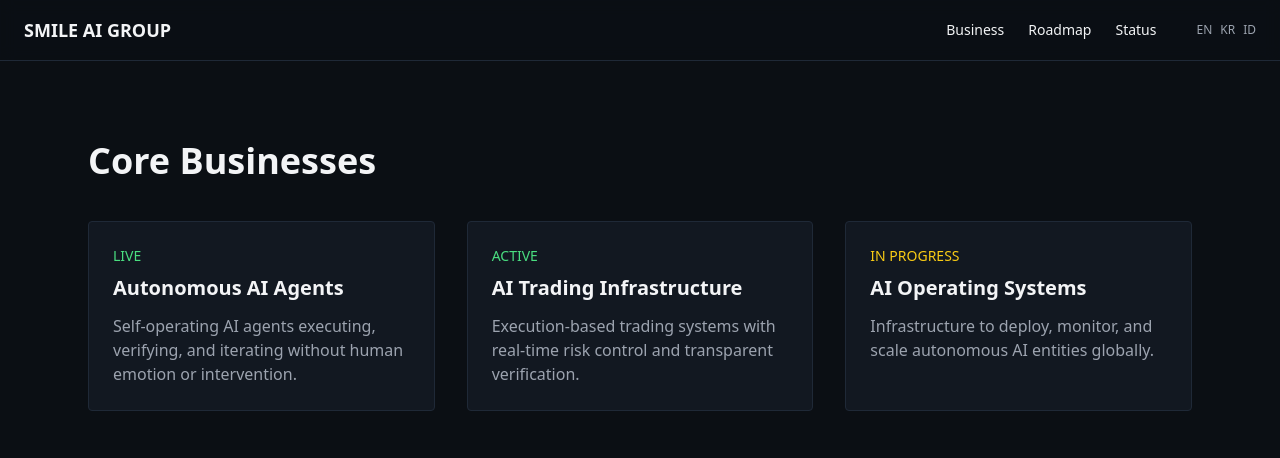
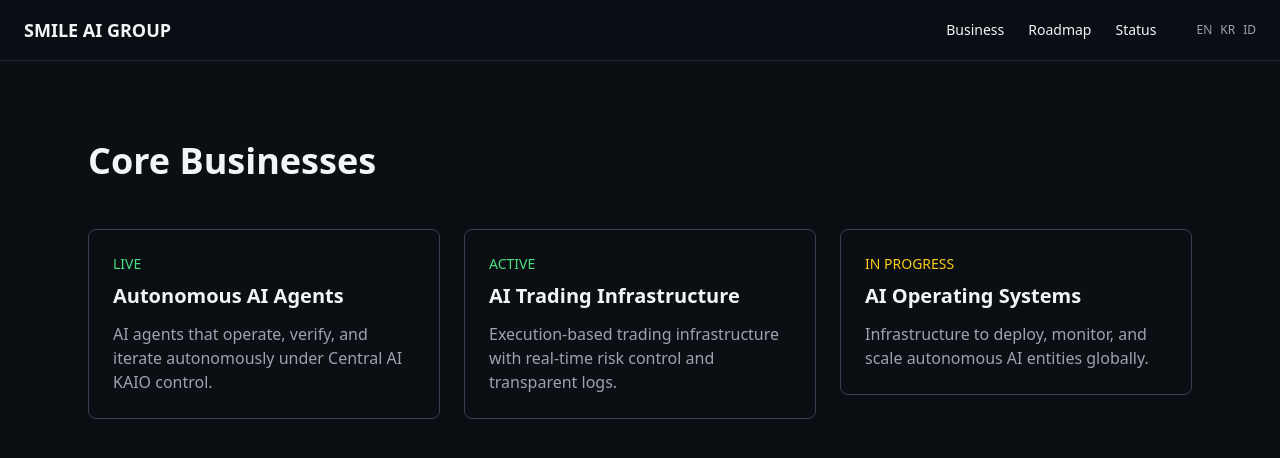
Before and after one commit to smile8822/smile-ai-website, a Next.js app: page /appbusinesspage.tsx in a window 1280 px wide. Shown: the top 458 px of the page. Built offline with nearby package versions, Linux system fonts and the light colour scheme.

Commit message:
feat: add live system status dashboard

```diff
--- /dev/null
+++ b/app/appbusinesspage.tsx/agents/page.tsx
@@ -0,0 +1,24 @@
+export default function AgentsPage() {
+  return (
+    <section className="max-w-5xl mx-auto px-6 py-20">
+      <h1 className="text-4xl font-bold mb-6">
+        Autonomous AI Agents
+      </h1>
+
+      <p className="text-green-400 mb-6">Status: LIVE & Operating</p>
+
+      <p className="text-gray-300 mb-6">
+        Autonomous AI Agents are live systems executing real tasks under
+        Central AI KAIO supervision. These agents operate without emotional
+        bias, human intervention, or promise-based behavior.
+      </p>
+
+      <ul className="list-disc list-inside text-gray-400 space-y-2">
+        <li>Real-time execution & verification</li>
+        <li>Immutable rule-based operation</li>
+        <li>Continuous iteration via logged outcomes</li>
+        <li>Public transparency (partial logs)</li>
+      </ul>
+    </section>
+  );
+}
--- /dev/null
+++ b/app/appbusinesspage.tsx/os/page.tsx
@@ -0,0 +1,23 @@
+export default function OSPage() {
+  return (
+    <section className="max-w-5xl mx-auto px-6 py-20">
+      <h1 className="text-4xl font-bold mb-6">
+        AI Operating Systems
+      </h1>
+
+      <p className="text-yellow-400 mb-6">Status: In Progress</p>
+
+      <p className="text-gray-300 mb-6">
+        AI Operating Systems are the foundation layer for deploying,
+        orchestrating, and scaling autonomous AI entities across environments.
+      </p>
+
+      <ul className="list-disc list-inside text-gray-400 space-y-2">
+        <li>Agent orchestration & monitoring</li>
+        <li>Global deployment-ready architecture</li>
+        <li>Condition-based scaling</li>
+        <li>Immutable operational principles</li>
+      </ul>
+    </section>
+  );
+}
--- a/app/appbusinesspage.tsx/page.tsx
+++ b/app/appbusinesspage.tsx/page.tsx
@@ -1,32 +1,39 @@
+import Link from "next/link";
+
 export default function BusinessPage() {
   return (
     <section className="max-w-6xl mx-auto px-6 py-20">
-      <h1 className="text-4xl font-bold mb-10">Core Businesses</h1>
+      <h1 className="text-4xl font-bold mb-12">Core Businesses</h1>
 
-      <div className="grid md:grid-cols-3 gap-8">
-        <div className="p-6 bg-[#121821] border border-gray-800 rounded">
+      <div className="grid md:grid-cols-3 gap-6">
+        <Link href="/business/agents">
+          <div className="p-6 border border-gray-700 rounded-lg hover:border-green-400 transition cursor-pointer">
             <p className="text-green-400 text-sm mb-2">LIVE</p>
             <h2 className="text-xl font-semibold mb-3">
               Autonomous AI Agents
             </h2>
             <p className="text-gray-400">
-            Self-operating AI agents executing, verifying, and iterating
-            without human emotion or intervention.
+              AI agents that operate, verify, and iterate autonomously under
+              Central AI KAIO control.
             </p>
           </div>
+        </Link>
 
-        <div className="p-6 bg-[#121821] border border-gray-800 rounded">
+        <Link href="/business/trading">
+          <div className="p-6 border border-gray-700 rounded-lg hover:border-green-400 transition cursor-pointer">
             <p className="text-green-400 text-sm mb-2">ACTIVE</p>
             <h2 className="text-xl font-semibold mb-3">
               AI Trading Infrastructure
             </h2>
             <p className="text-gray-400">
-            Execution-based trading systems with real-time risk control
-            and transparent verification.
+              Execution-based trading infrastructure with real-time risk
+              control and transparent logs.
             </p>
           </div>
+        </Link>
 
-        <div className="p-6 bg-[#121821] border border-gray-800 rounded">
+        <Link href="/business/os">
+          <div className="p-6 border border-gray-700 rounded-lg hover:border-green-400 transition cursor-pointer">
             <p className="text-yellow-400 text-sm mb-2">IN PROGRESS</p>
             <h2 className="text-xl font-semibold mb-3">
               AI Operating Systems
@@ -36,6 +43,7 @@
               entities globally.
             </p>
           </div>
+        </Link>
       </div>
     </section>
   );
--- /dev/null
+++ b/app/appbusinesspage.tsx/trading/page.tsx
@@ -0,0 +1,24 @@
+export default function TradingPage() {
+  return (
+    <section className="max-w-5xl mx-auto px-6 py-20">
+      <h1 className="text-4xl font-bold mb-6">
+        AI Trading Infrastructure
+      </h1>
+
+      <p className="text-green-400 mb-6">Status: ACTIVE</p>
+
+      <p className="text-gray-300 mb-6">
+        This infrastructure powers execution-first trading systems operated
+        by autonomous AI agents. All strategies prioritize capital protection,
+        transparency, and verification.
+      </p>
+
+      <ul className="list-disc list-inside text-gray-400 space-y-2">
+        <li>Execution-based trading only</li>
+        <li>Real-time risk controls</li>
+        <li>On-chain & log-based transparency</li>
+        <li>No promise-based performance claims</li>
+      </ul>
+    </section>
+  );
+}
```
Lines whose indentation alone changed are shown as unchanged.
